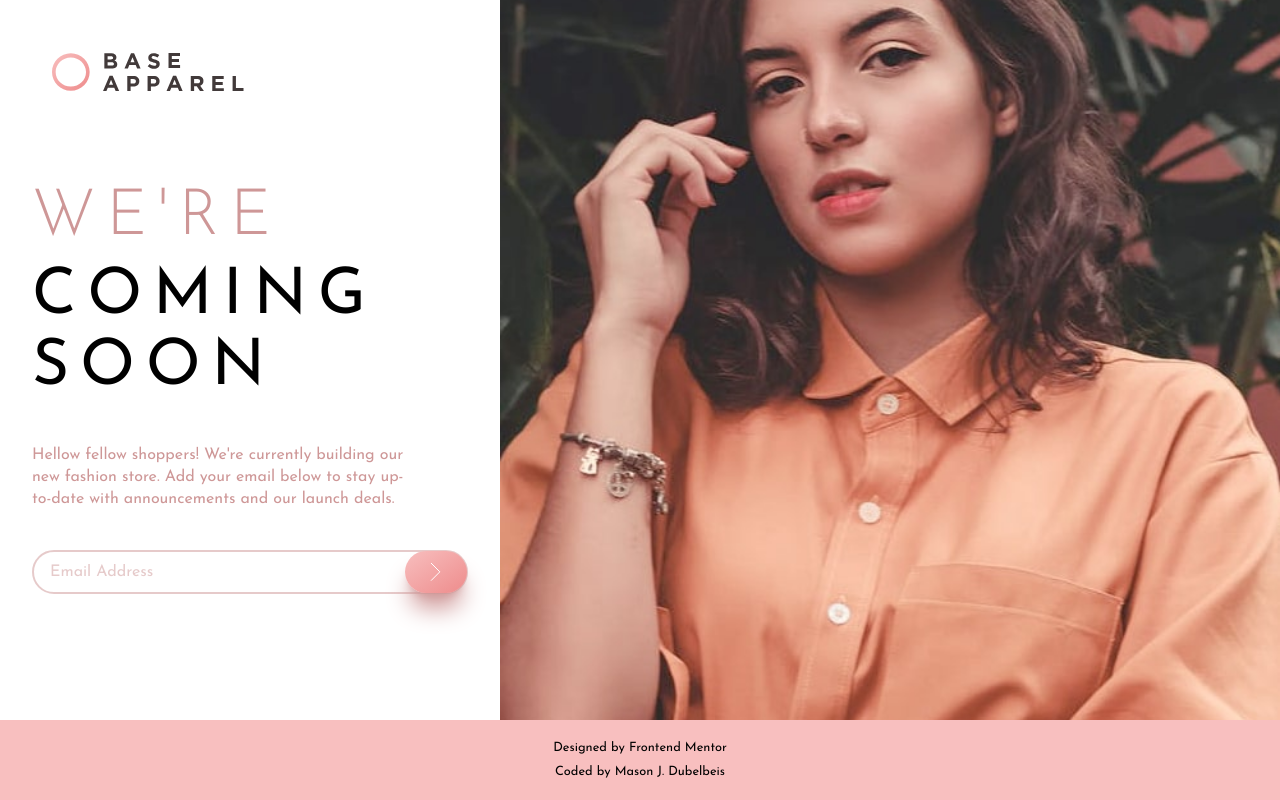
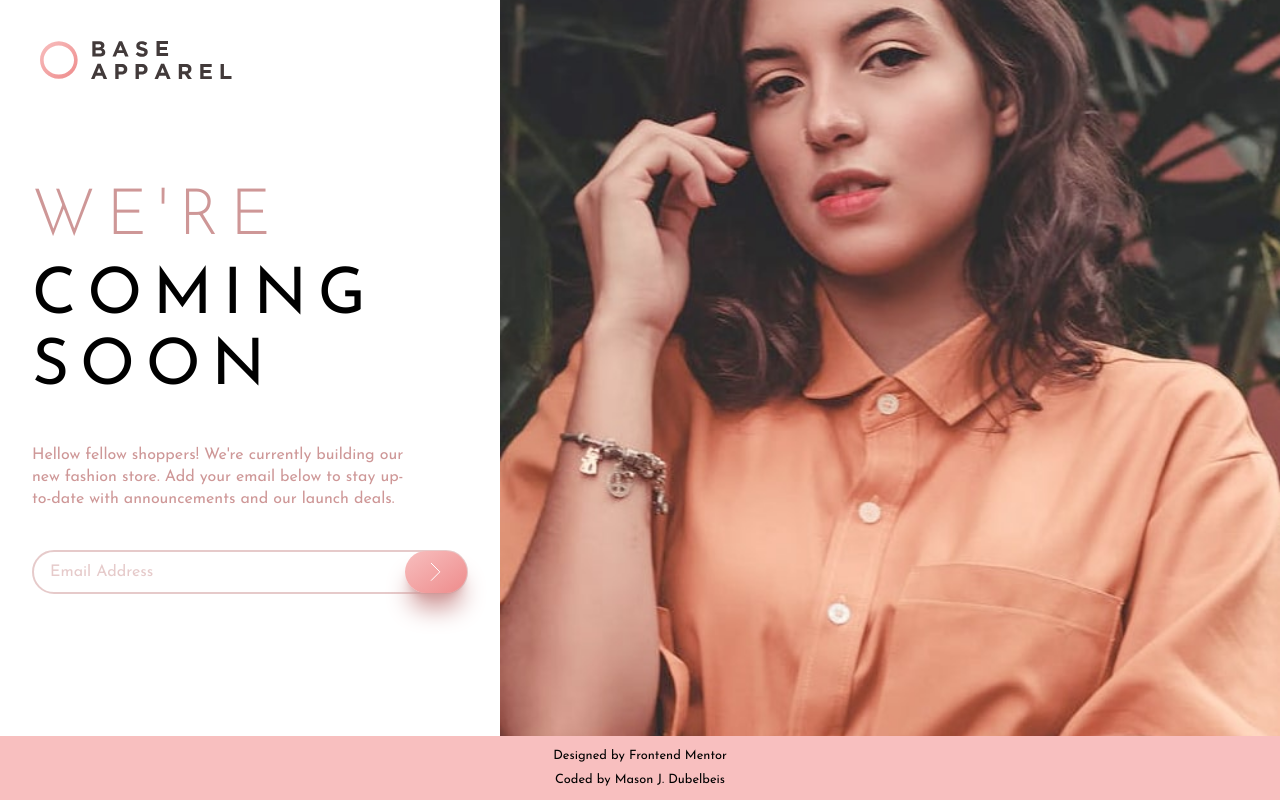
Before and after one commit to mdubelbeis/base-apparel, a React (Create React App) app: page / in a window 1280 px wide. Built offline with nearby package versions, Linux system fonts and the light colour scheme.

Commit message:
corrected footer styling

```diff
--- a/src/components/App.js
+++ b/src/components/App.js
@@ -6,8 +6,8 @@ import Image from './Image.component';
 
 function App() {
   return (
-    <div className="min-h-screen relative font-josefin-sans text-base max-w-lg mx-auto lg:min-w-full">
-      <header className="p-8 lg:absolute lg:top-5 lg:left-5">
+    <div className="min-h-screen font-josefin-sans text-base max-w-lg mx-auto lg:min-w-full">
+      <header className="p-8 lg:absolute top-2 left-2">
         <img className="w-24 lg:w-48" src={Logo} alt="" />
       </header>
       <main className="flex flex-col items-center md:mb-32 lg:flex-row-reverse ">
@@ -15,7 +15,7 @@ function App() {
         <Info />
       </main>
 
-      <footer className="absolute bottom-0 left-0 p-4 flex flex-col w-full items-center bg-desat-pink">
+      <footer className="absolute bottom-0 left-0 p-2 flex flex-col w-screen items-center bg-desat-pink">
         <small>Designed by Frontend Mentor</small>
         <small>Coded by Mason J. Dubelbeis</small>
       </footer>
```
